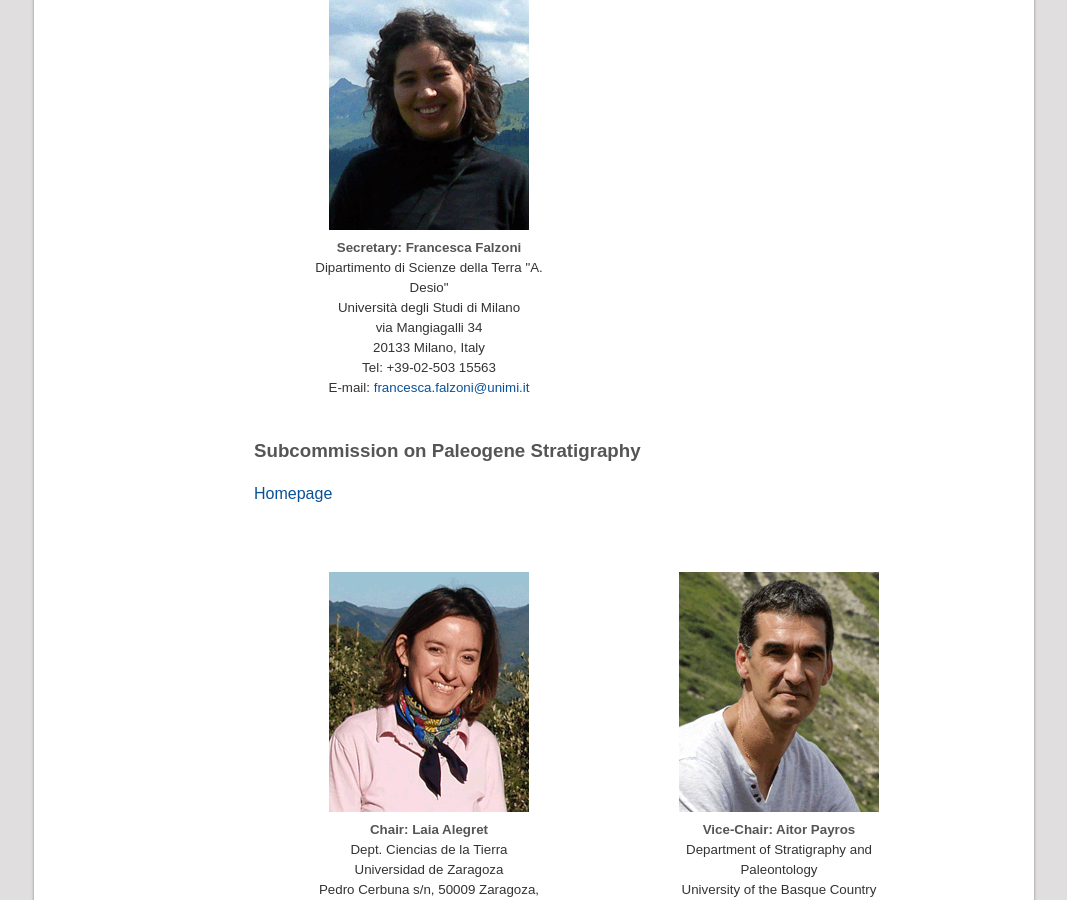
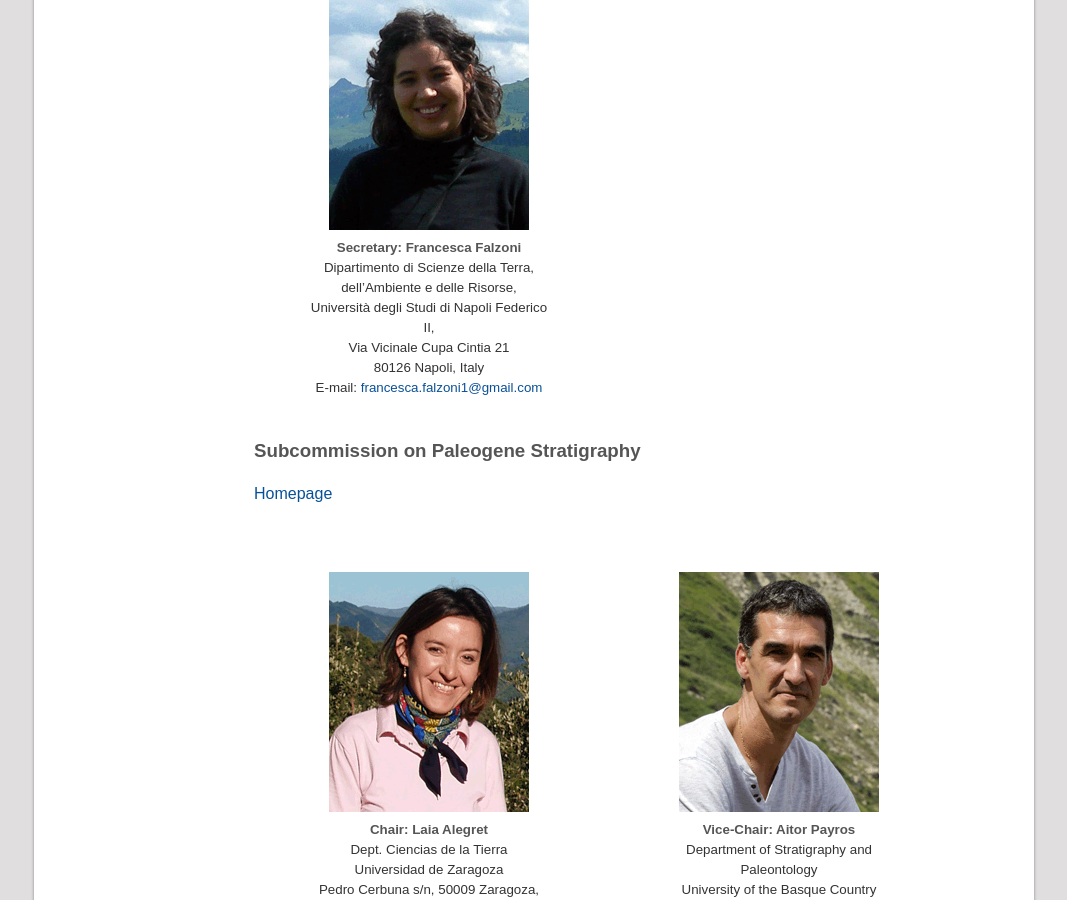
Before and after one commit to i-c-stratigraphy/i-c-stratigraphy.github.io, a Jekyll site: the page built from pages/subcommissions.md, in a window 1280 px wide and 900 px high, scrolled down 13749 px. Shown: the whole window, without its empty margins (106-1173 px from the left). Built offline with Jekyll 4.4.1, drawn with Linux system fonts in a browser that asks for light colours.

Commit message:
update Francesca Falzoni details

```diff
--- a/pages/subcommissions.md
+++ b/pages/subcommissions.md
@@ -552,12 +552,11 @@ The seventeen subject subcommissions of ICS are:
     <img src="/images/person-falzoni.gif" alt="" />
     <h4>Secretary: Francesca Falzoni</h4>
     <p>
-        Dipartimento di Scienze della Terra "A. Desio"<br />
-        Università degli Studi di Milano<br />
-        via Mangiagalli 34<br />
-        20133 Milano, Italy<br />
-        Tel: +39-02-503 15563<br />
-        E-mail: <a href="mailto:francesca.falzoni@unimi.it">francesca.falzoni@unimi.it</a>
+        Dipartimento di Scienze della Terra, dell’Ambiente e delle Risorse,<br />
+        Università degli Studi di Napoli Federico II,<br />
+        Via Vicinale Cupa Cintia 21<br />
+        80126 Napoli, Italy<br />
+        E-mail: <a href="mailto:francesca.falzoni1@gmail.com">francesca.falzoni1@gmail.com</a>
     </p>
 </div>
 
```
